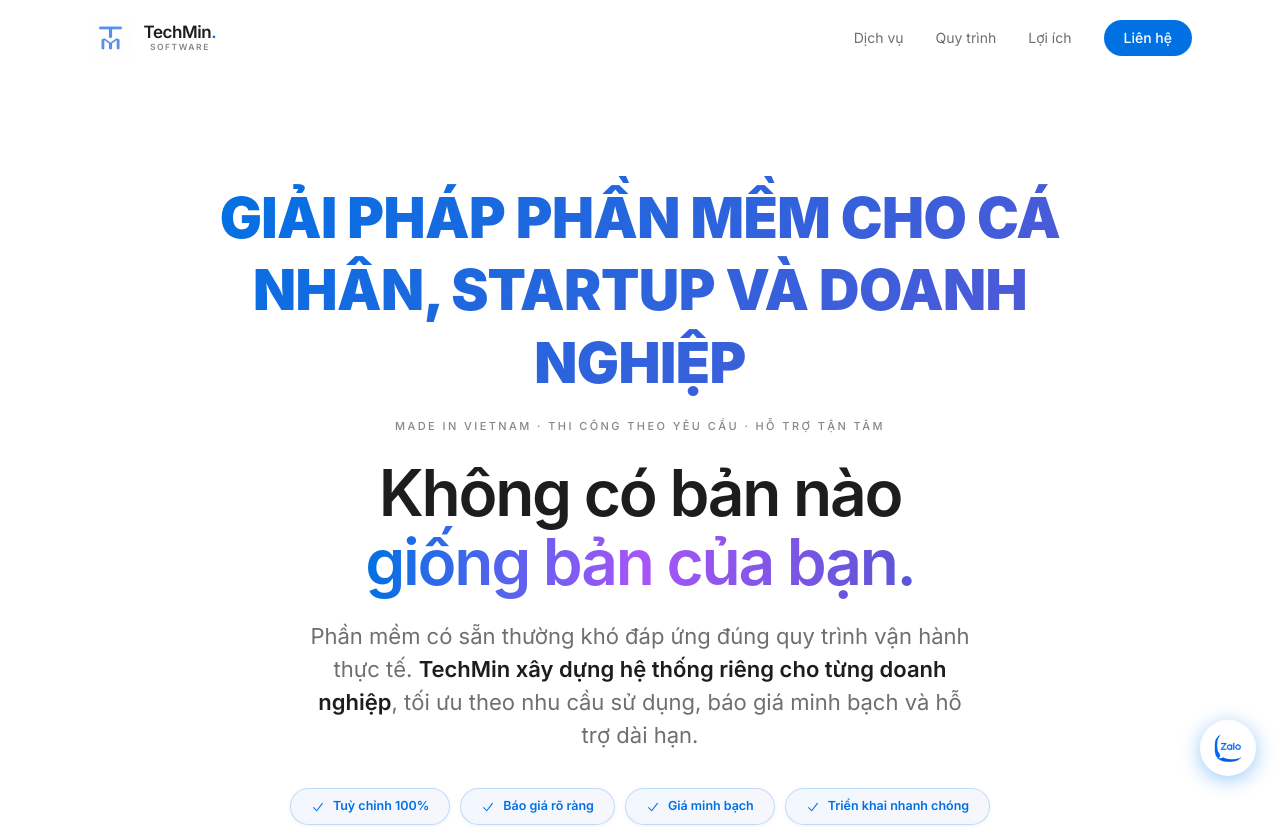
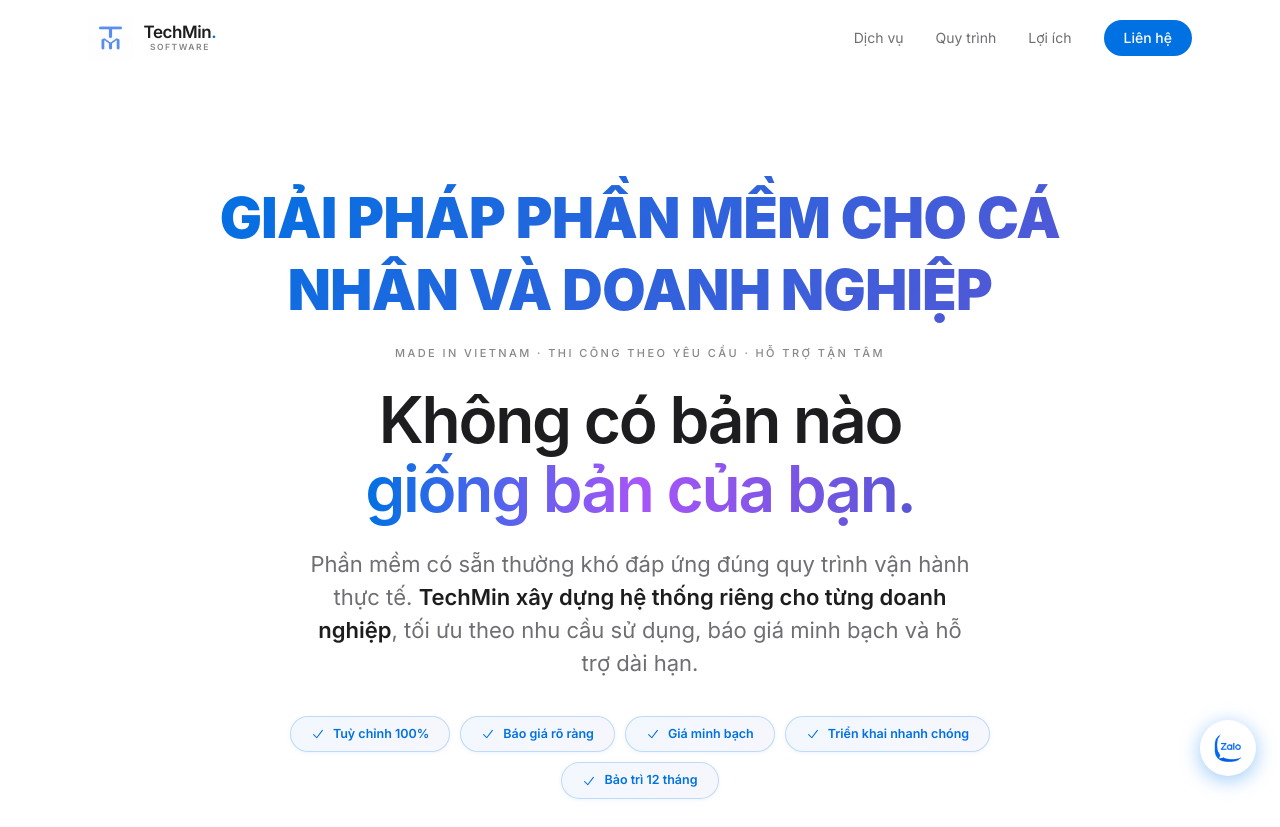
Before and after one commit to letiendat1516/techmin., a React (Vite) app: page / in a window 1280 px wide. Shown: the top 827 px of the page. Built offline with nearby package versions, Linux system fonts and the light colour scheme.

Commit message:
Update section title: Giai phap phan mem cho ca nhan va doanh nghiep

```diff
--- a/src/components/Hero.jsx
+++ b/src/components/Hero.jsx
@@ -119,7 +119,7 @@ const Hero = () => {
               backgroundClip: "text",
             }}
           >
-            Giải pháp phần mềm cho cá nhân, startup và doanh nghiệp
+            Giải pháp phần mềm cho cá nhân và doanh nghiệp
           </p>
           <p className="text-[11px] font-medium uppercase tracking-[0.22em]" style={{ color: "#86868b" }}>
             Made in Vietnam · Thi công theo yêu cầu · Hỗ trợ tận tâm
```
